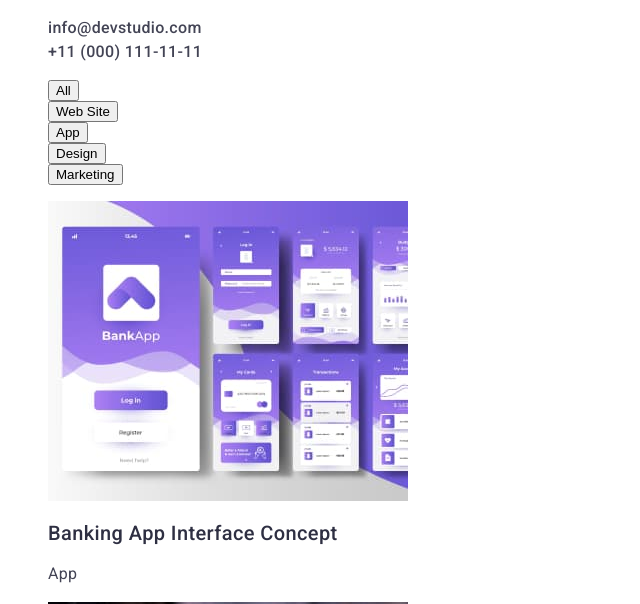
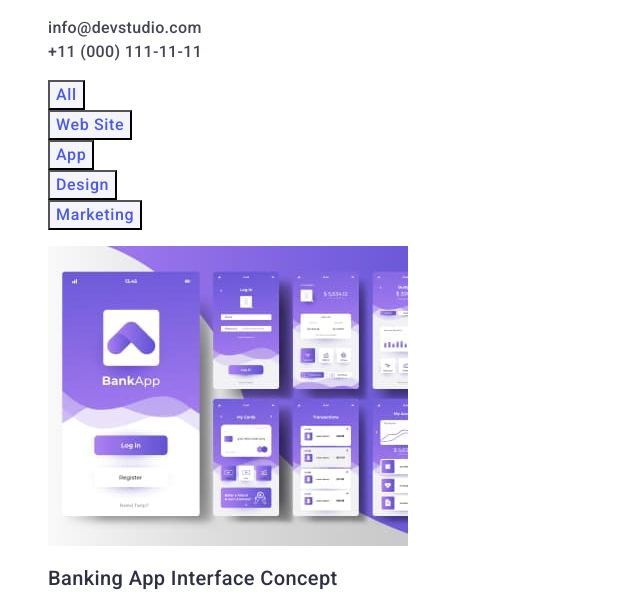
Before and after one commit to Foma41/goit-markup-hw-02, a plain HTML site: page portfolio.html in a window 1280 px wide. Shown: the part 118-722 px from the top of the page, without its empty margins (0-640 px from the left). Drawn offline with Linux system fonts and the light colour scheme.

Commit message:
second HW(6)

```diff
--- a/css/style.css
+++ b/css/style.css
@@ -206,11 +206,27 @@
   line-height: 1.5;
   letter-spacing: 0.02em;
 }
-
-.portfolio-btn: :focus {
+/**
+  |============================
+  | Portfolio
+  |============================
+*/
+.portfolio-btn{
+  font-family: "Roboto", sans-serif;
+  font-weight: 500;
+  font-size: 16px;
+  line-height: 1.5;
+  letter-spacing: 0.04em;
+  color: #4d5ae5;
+  background-color: #f4f4fd;
+  cursor: pointer;
+}
+.portfolio-btn:focus {
+  color: #ffffff ;
   background-color: var(--main-color-text);
 }
 .portfolio-btn:hover {
+  color: #ffffff;
   background-color: var(--background-button);
 }
 .service-list-item {
--- a/portfolio.html
+++ b/portfolio.html
@@ -28,7 +28,7 @@
             <a class="nav-link link" href="./portfolio.html"> Portfolio </a>
           </li>
           <li class="header-list-item">
-            <a class="nav-link link" href="./index.html"> Contacts </a>
+            <a class="nav-link link" href=""> Contacts </a>
           </li>
         </ul>
       </nav>
```
